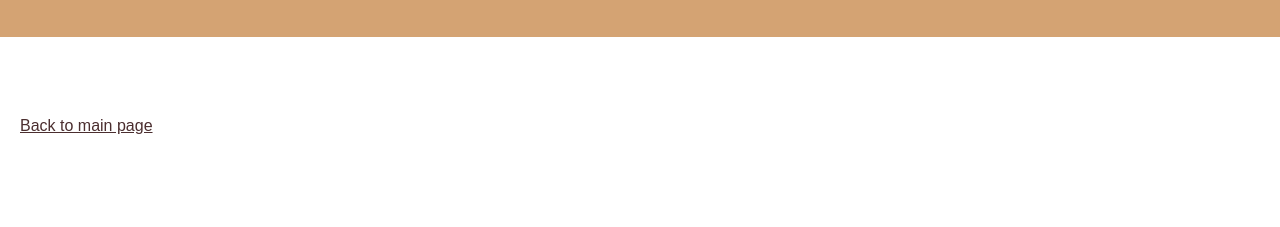
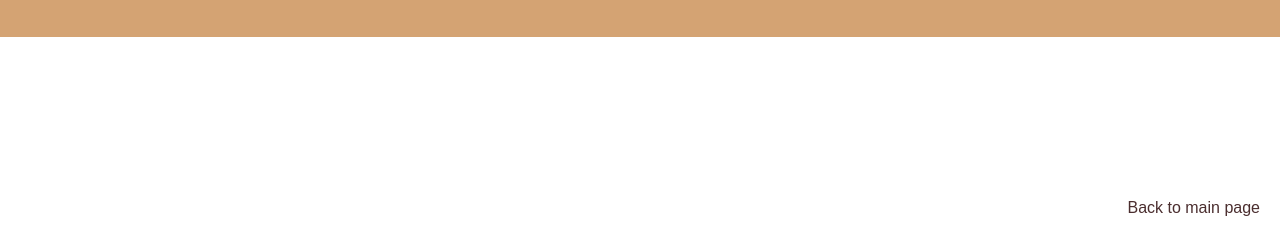
Before and after one commit to tryingthisout24/bioSite, a plain HTML site: page sourdough.html in a window 1280 px wide. Shown: the part 948-1175 px from the top of the page. Drawn offline with Linux system fonts and the light colour scheme.

Commit message:
Update sourdough.css

```diff
--- a/sourdough.css
+++ b/sourdough.css
@@ -65,10 +65,20 @@ footer {
     background-color: white;
     height: 90px;
     margin-top: 80px;
+    display: flex;
+    justify-content: flex-end;
+    align-items: flex-end;
+    padding: 10px 20px;
 }
+
+footer p {
+    margin: 0;
+    padding: 0;
+}
+
 footer a.back-to-main {
     color: #4B2E2F;
-    margin-left: 20px;
+    text-decoration: none;
 }
 
 footer a.back-to-main:hover {
```
